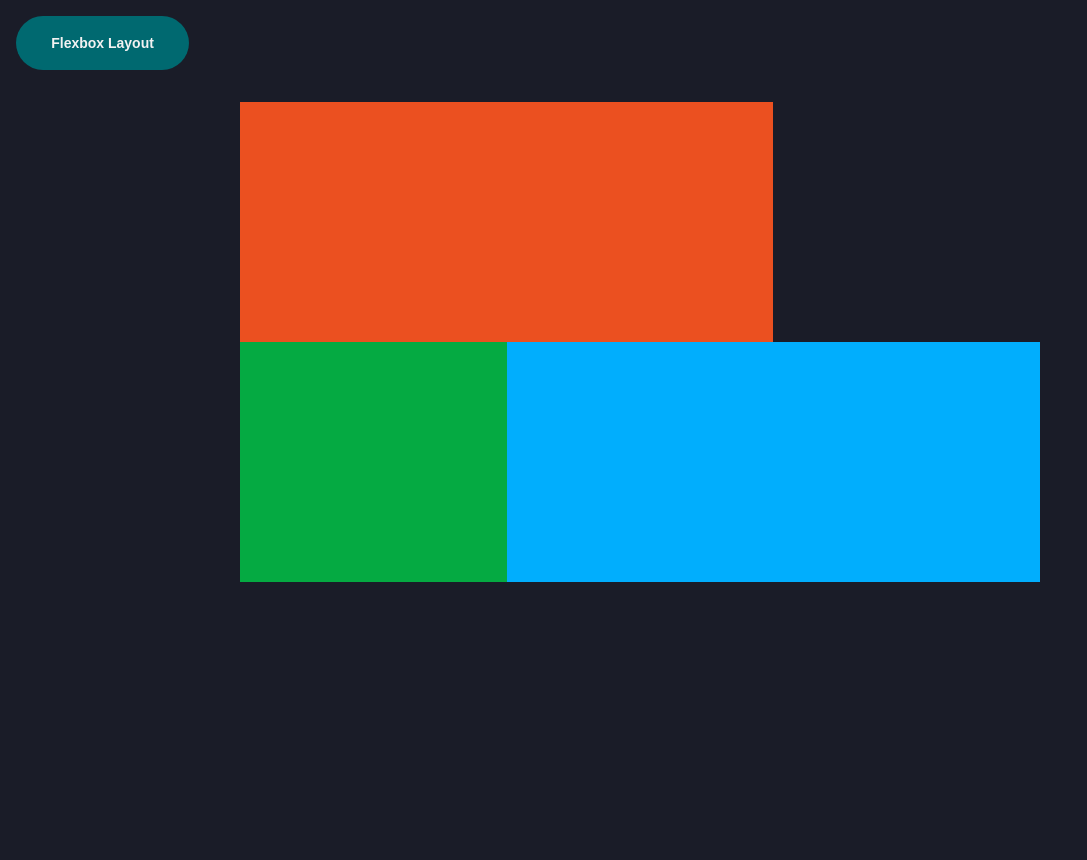
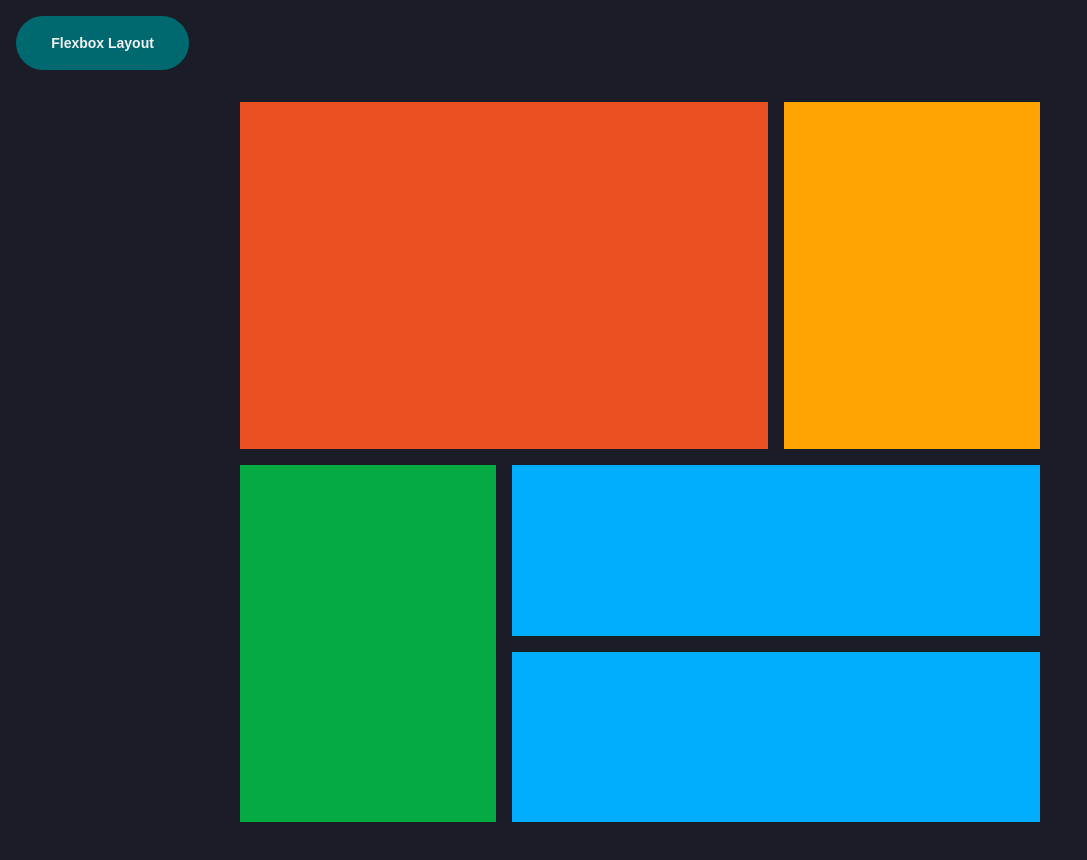
Before and after one commit to emuobopleasure/zur-training_css-flexbox-and-grid-layout, a plain HTML site: page grid.html in a window 1280 px wide. Shown: the whole page, without its empty margins (0-1087 px from the left). Before the commit the page ends 800 px from the top, so only its background shows below. Drawn offline with Linux system fonts and the light colour scheme.

Commit message:
worked on grid layout

```diff
--- a/flex.css
+++ b/flex.css
@@ -211,39 +211,3 @@ a {
     max-width: 50rem;
     gap: 1rem;
 }
-
-.box1 {
-    background: #eb5020;
-    grid-column-start: 1;
-    grid-column-end: 3;
-    /* height: 15rem; */
-}
-
-.box2 {
-    background: #ffa401;
-    /* height: 15rem; */
-}
-.box3 {
-    background: #05aa42;
-    /* height: 15rem; */
-}
-
-.box4 {
-    grid-column-start: 2;
-    grid-column-end: 4;
-    display: inline-grid;
-    gap: 5%;
-    grid-template-rows: 40% 55%;
-}
-
-.boxA {
-    background: #01aefd;
-    /* height: 7rem; */
-
-
-}
-.boxB {
-    background: #01aefd;
-    /* height: 7rem; */
-
-}
--- a/grid.css
+++ b/grid.css
@@ -41,10 +41,15 @@ a {
     margin: 2rem auto;
     max-width: 50rem;
     display: grid;
-    grid-template-rows: 15rem 15rem;
+    grid-template-columns: (3, 1fr);
+    gap: 1rem;
+    grid-template-rows: 10rem;
+    height: 90vh;
     grid-template-areas:
+    'A A B '
     'A A B'
-    'C D D';
+    'C D D'
+    'C E E';
 }
 
 .box1 {
@@ -64,8 +69,13 @@ a {
 
 }
 
-.box2 {
+.box4 {
     background: #01aefd;
     grid-area: D;
 
 }
+
+.box5 {
+    background: #01aefd;
+    grid-area: E;
+}
--- a/grid.html
+++ b/grid.html
@@ -24,10 +24,9 @@
             <div class="box1"></div>
             <div class="box2"></div>
             <div class="box3"></div>
-            <div class="box4">
-                <div class="boxA"></div>
-                <div class="boxB"></div>
-            </div>
+            <div class="box4"></div>
+            <div class="box5"></div>
+
         </div>
     </main>
 </body>
```
